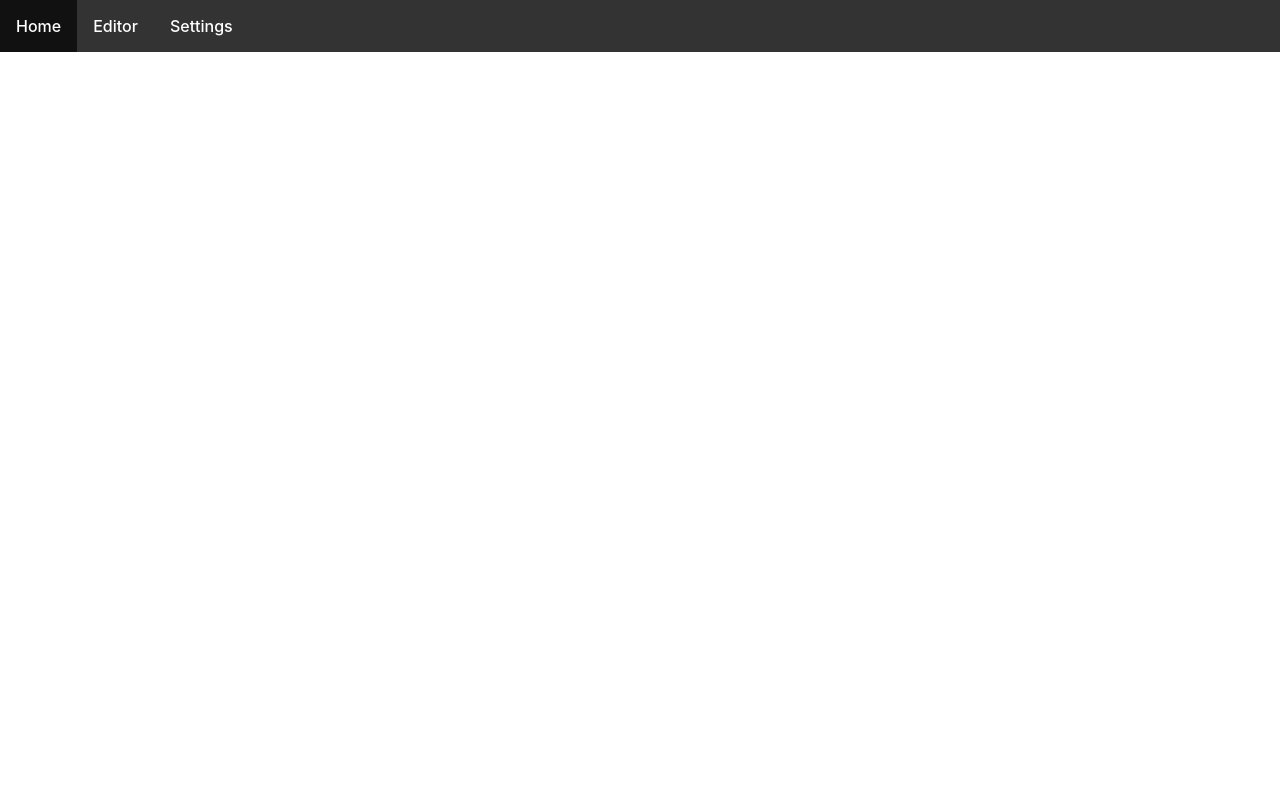
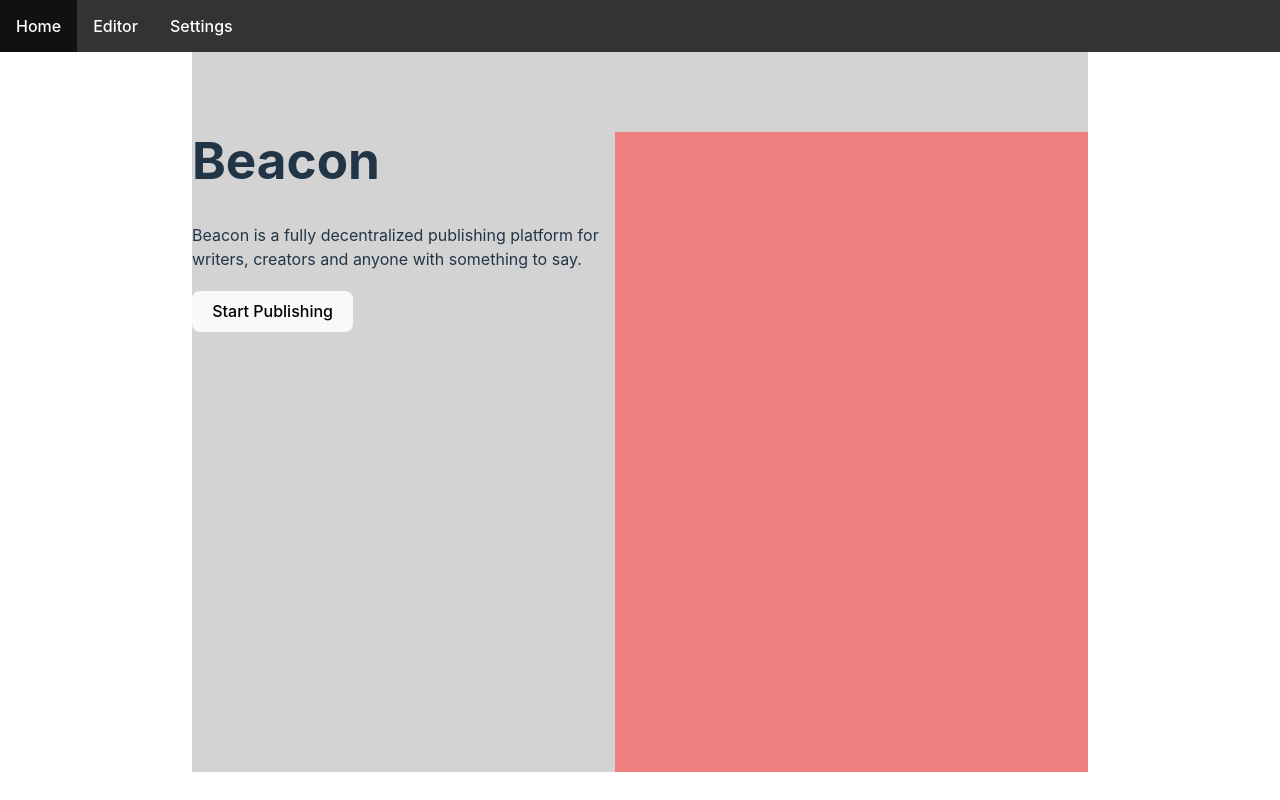
Before and after one commit to JackalLabs/beacon, a Vue app: page / in a window 1280 px wide. Built offline with nearby package versions, Linux system fonts and the light colour scheme.

Commit message:
landing page

```diff
--- a/src/components/NavBar.vue
+++ b/src/components/NavBar.vue
@@ -1,6 +1,7 @@
 <template>
   <nav>
     <ul>
+
       <li v-for="(item, index) in navItems" :key="index">
         <router-link :to="item.path">
           <span class="text">{{ item.label }}</span>
@@ -27,6 +28,7 @@ import { navItems } from '@/config/nav.ts'
     float: left;
   }
 
+
   li a {
     display: block;
     color: white;
--- a/src/router/index.ts
+++ b/src/router/index.ts
@@ -16,6 +16,11 @@ const routes: Array<RouteRecordRaw> = [
     path: '/:user/:stub(.*)*',
     name: 'Home',
     component: () => import('@/views/HomePage.vue')
+  },
+  {
+    path: '/',
+    name: 'Home',
+    component: () => import('@/views/HomePage.vue')
   }
 ]
 
--- a/src/store/main.ts
+++ b/src/store/main.ts
@@ -63,6 +63,9 @@ class BStore implements IBStore {
       this.globalRns = await this.globalWallet.makeRnsHandler()
       this.loadAvailableRns()
     }
+    this.globalFileIo.checkFolderIsFileTree(['s', workspace].join('/'))
+    this.globalFileIo.checkFolderIsFileTree(['s', workspace, 'drafts'].join('/'))
+    this.globalFileIo.checkFolderIsFileTree(['s', workspace, 'published'].join('/'))
     await this.prepWorkspace()
   }
 
--- a/src/views/DraftEditor.vue
+++ b/src/views/DraftEditor.vue
@@ -2,17 +2,28 @@
   <div class="template-container">
     <div class="connect-buttons">
       <button @click="connectWallet" :disabled="walletInit">{{ walletInit ? "Connected" : "Connect Wallet" }}</button>
-      <button>Get Jackal</button>
+      <a href="https://app.osmosis.zone/?to=JKL&from=OSMO" target="_blank">
+        <button>Get Jackal</button>
+      </a>
+
+
     </div>
-    <div class="main-container" v-if="walletInit">
-      <h1>Dashboard</h1>
-      <main>
+    <div class="main-container" >
+      <h1>Beacon Editor</h1>
+      <main v-if="walletInit">
         <section>
           <CKE id="editor" :editor="CustomCKEditor" v-model="editorData" :config="{}" />
         </section>
         <aside>
-<!--          // folders-->
           <DraftDocuments :content="editorData"/>
+        </aside>
+      </main>
+      <main v-else>
+        <section>
+          <div class="editor-placeholder"></div>
+        </section>
+        <aside>
+          <div class="folder-placeholder"></div>
         </aside>
       </main>
     </div>
@@ -27,7 +38,7 @@
   import { ref } from 'vue'
 
   const CKE = CKEditor.component
-  const editorData = ref('<p>Content of the editor.</p>')
+  const editorData = ref('')
 
   const walletInit = ref(false)
 
@@ -77,7 +88,7 @@
   .ck-powered-by, .ck-powered-by-balloon {
     display: none !important;
   }
-  .ck-editor__editable {
+  .ck-editor__editable, .editor-placeholder {
     min-height: 65vh;
     max-height: 500px;
     overflow-y: scroll;
@@ -91,10 +102,25 @@
 
   .connect-buttons {
     display: flex;
-    gap: 20px;
+    gap: 10px;
     flex-direction: row;
     justify-content: flex-end;
     margin: 10px 10px 0px 0px;
   }
 
+
+  .editor-placeholder {
+    border-radius: 8px;
+    filter: blur(8px);
+    background-color: #dddddd;
+  }
+
+  .folder-placeholder {
+   border-radius: 8px;
+    filter: blur(8px);
+    width: 100%;
+    height: 100%;
+    background-color: #dddddd
+  }
+
 </style>
--- a/src/views/HomePage.vue
+++ b/src/views/HomePage.vue
@@ -1,7 +1,21 @@
 <template>
   <div class="template-container">
     <div class="main-container">
-      <h1>Dashboard</h1>
+      <div class="hero">
+
+        <div class="hero-info">
+          <h1 id="hero-header">Beacon</h1>
+          <span id="hero-text">Beacon is a fully decentralized publishing platform for writers, creators and anyone with something to say.</span>
+            <router-link id="cta-button" :to="'/editor'">
+              <button>Start Publishing</button>
+            </router-link>
+
+        </div>
+
+
+          <div id="hero-art"></div>
+
+      </div>
       <main>
         <section>
           <div ref="shell" />
@@ -47,4 +61,41 @@
     grid-template-rows: 1fr;
     padding: 0rem 4rem;
   }
+
+  #hero-art {
+    width: 100%;
+    height: 100%;
+    background: lightcoral;
+  }
+
+
+  .hero {
+    height: 80vh;
+    background-color: lightgray;
+    padding-top: 10vh;
+
+    width: 70vw;
+    margin: 0px auto;
+
+    display: flex;
+    flex-direction: row;
+  }
+
+  .hero-info {
+    display: flex;
+    flex-direction: column;
+    height: 100%;
+
+
+    text-align: left;
+
+    #cta-button {
+      margin-top: 20px;
+    }
+    h1 {
+      margin-top: 0px;
+    }
+
+
+  }
 </style>
```
